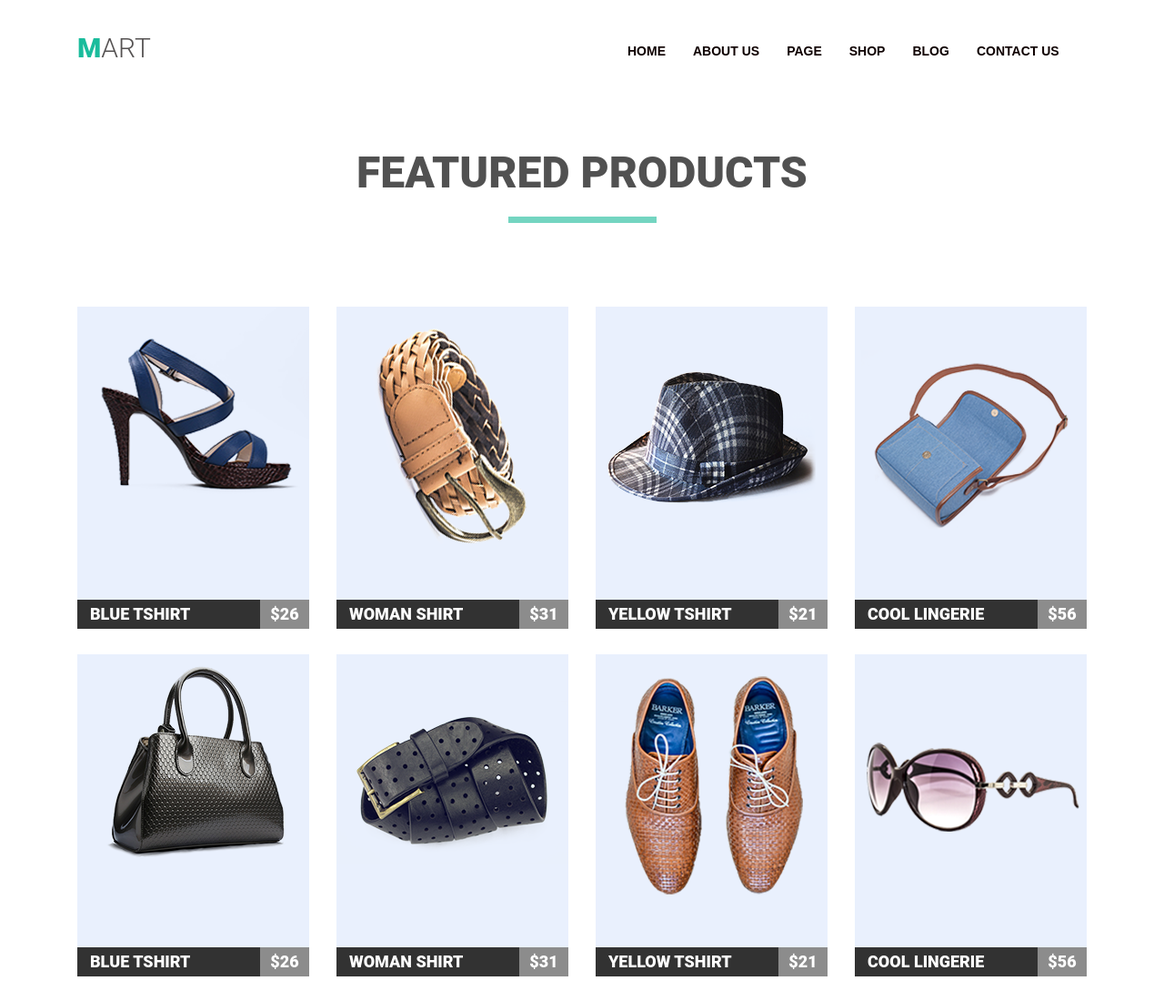
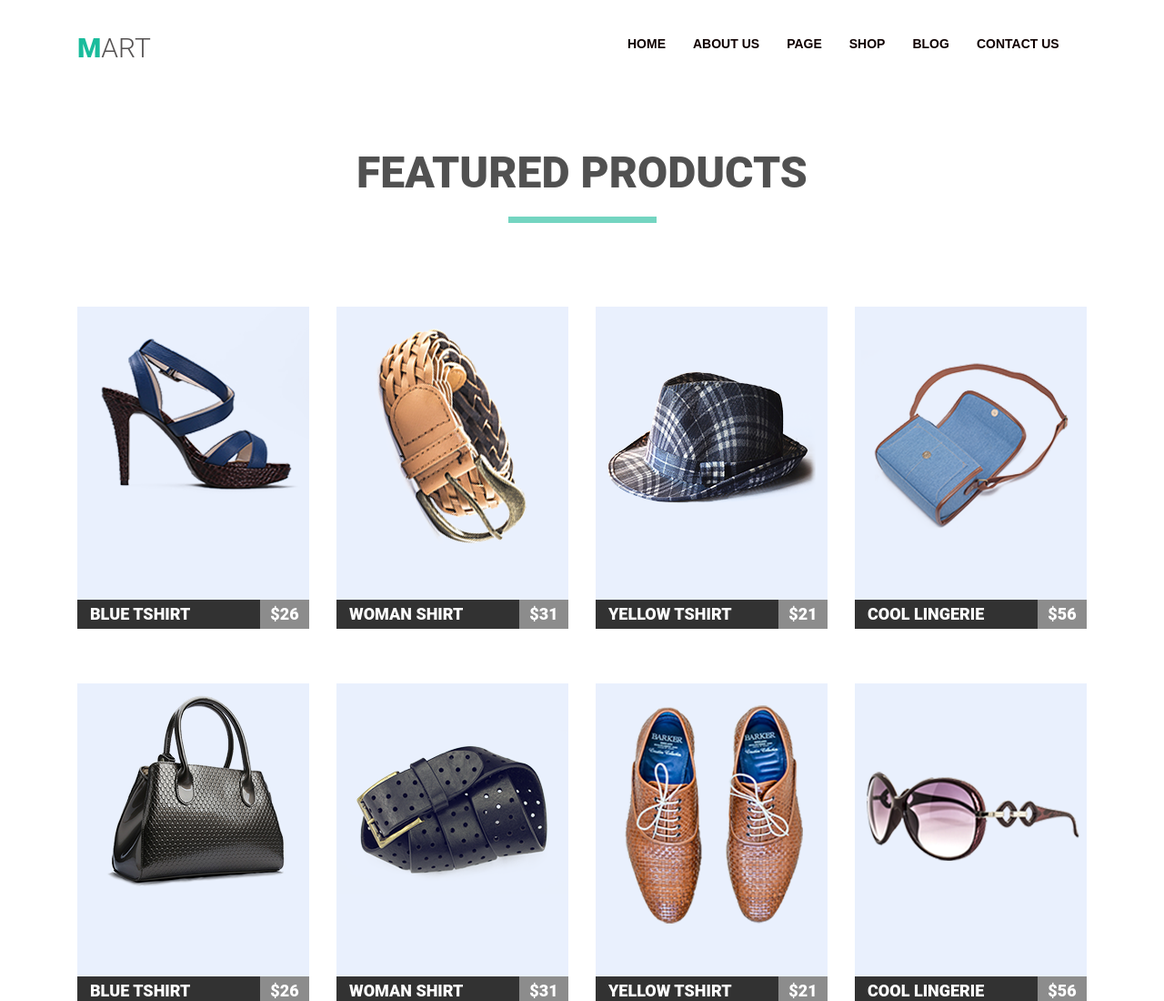
Before and after one commit to katyakvitkaph/goit-fe-course, a plain HTML site: page module-4/index.html in a window 1280 px wide. Shown: the top 1100 px of the page at 91% size. Drawn offline with Linux system fonts and the light colour scheme.

Commit message:
module-4

```diff
--- a/module-4/css/style.css
+++ b/module-4/css/style.css
@@ -90,6 +90,7 @@ color: #74d5c1;
     color: #0f0101;
     text-transform: uppercase;
     text-decoration: none;
+    display: block;
 }
 
 /* PRODUCTS */
@@ -123,7 +124,6 @@ color: #74d5c1;
 .features-list-item {
     float: left;
     width: 255px;
-    height: 322px;
     margin-right: 30px;
     list-style: none;
     position: relative;
--- a/module-4/index.html
+++ b/module-4/index.html
@@ -10,7 +10,7 @@
 </head>
 <body>
     <header class="page-header container clearfix">
-        <nav class="nav-header">
+        <nav class="nav-header clearfix">
                 <a href="#" class="logo">Mart</a>
             <ul class="site-navigation clearfix">
                 <li><a href="#">Home</a></li>
```
